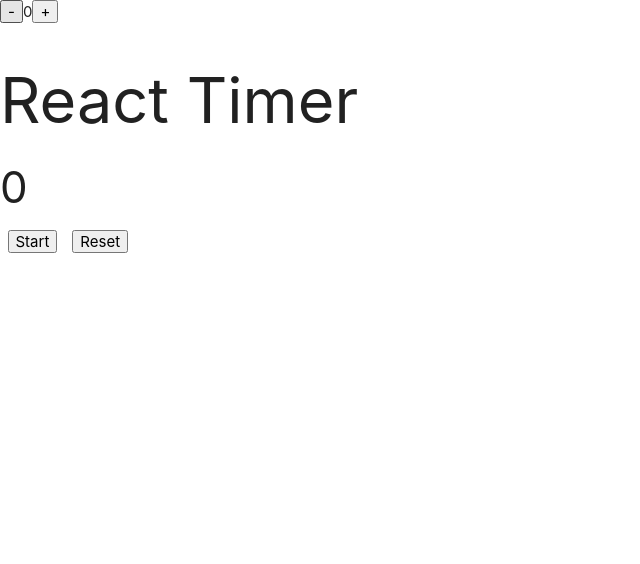
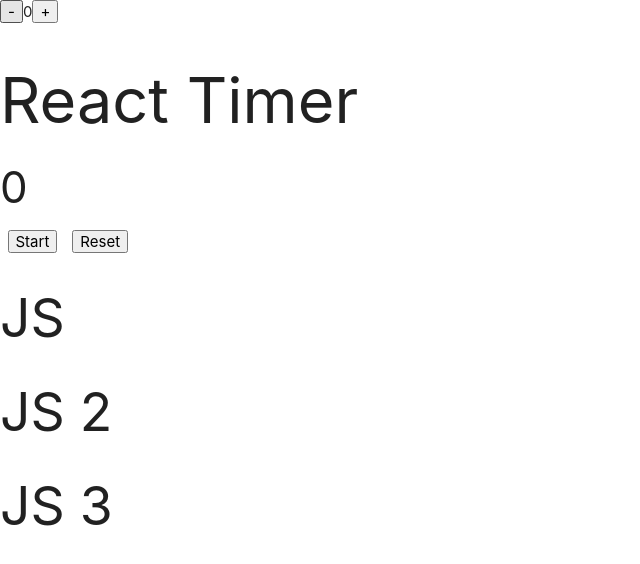
Before and after one commit to LexaHood/stepik_course_react, a React (Create React App) app: page / in a window 1280 px wide. Shown: the top 564 px of the page, without its empty margins (0-640 px from the left). Built offline with nearby package versions, Linux system fonts and the light colour scheme.

Commit message:
7.3 useContext

```diff
--- a/src/FuncComponents/App.jsx
+++ b/src/FuncComponents/App.jsx
@@ -1,14 +1,19 @@
 import React from "react";
 import Clicker from "./less_6.2/Clicker";
 import Timer from "./less_6.5/Timer";
+import { Context } from "./less_7.3/Context";
+import Books from "./less_7.3/Books";
 
 
 export default function App() {
 
   return (
     <div className="App">
-      <Clicker/>
-      <Timer/>
+      <Clicker />
+      <Timer />
+      <Context>
+        <Books/>
+      </Context>
     </div>
   );
 };
--- /dev/null
+++ b/src/FuncComponents/less_7.3/Book.jsx
@@ -0,0 +1,9 @@
+import { useContext } from "react";
+import { CustomContext } from "./Context";
+
+export default function Book(props) {
+  const removeBook = useContext(CustomContext);
+  return (
+    <h2 onClick={() => removeBook.removeBook(props.id)}>{props.title}</h2>
+  );
+};
--- /dev/null
+++ b/src/FuncComponents/less_7.3/Books.jsx
@@ -0,0 +1,12 @@
+import { useContext } from "react";
+import { CustomContext } from "./Context";
+
+import Book from "./Book";
+
+export default function Books(props) {
+  const { books } = useContext(CustomContext);
+  console.log('A', books);
+  return (
+    <>{ books.map((elem) => (<Book key={elem.id} {...elem} />)) }</>
+  );
+};
--- /dev/null
+++ b/src/FuncComponents/less_7.3/Context.jsx
@@ -0,0 +1,31 @@
+import React, { createContext, useState } from "react";
+
+export const CustomContext = createContext();
+
+export const Context = (props) => {
+  const [books, setBooks] = useState([
+    {id: 1, title: 'JS'},
+    {id: 2, title: 'JS 2'},
+    {id: 3, title: 'JS 3'},
+  ]);
+
+  const addBook = (book) => {
+    setBooks([book, ...books]);
+  };
+
+  const removeBook = (id) => {
+    setBooks(books.filter((book) => book.id !== id));
+  };
+
+  const value = {
+    books,
+    addBook,
+    removeBook
+  };
+
+  return (
+    <CustomContext.Provider value={value}>
+      {props.children}
+    </CustomContext.Provider>
+  );
+};
```
